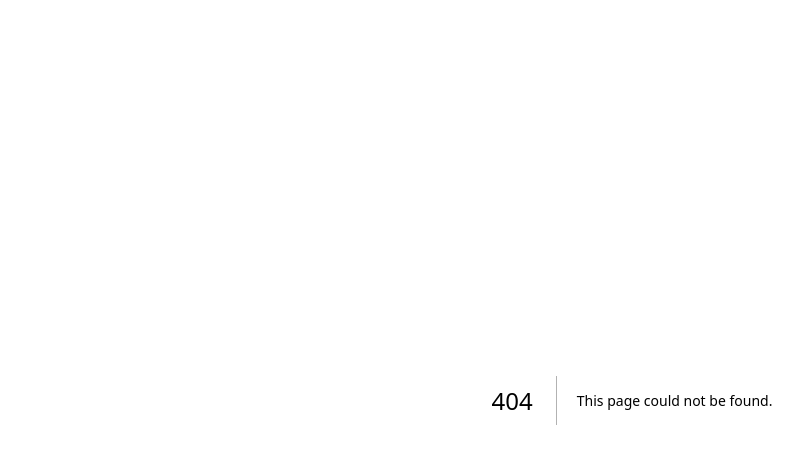
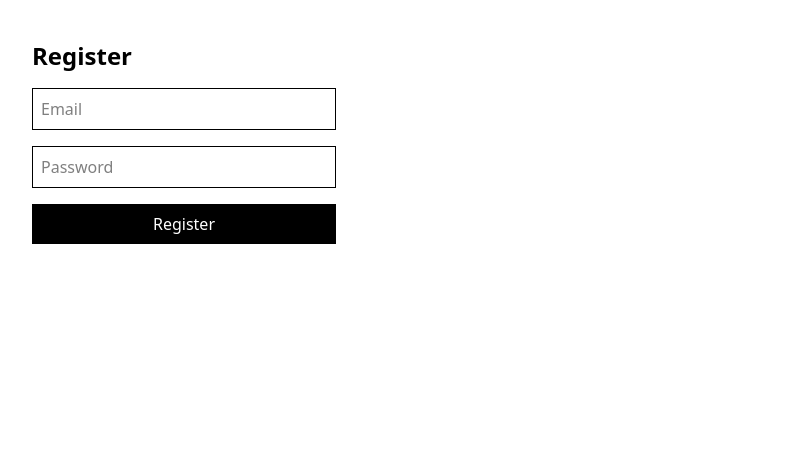
Before and after one commit to Pannnomaly1337/ecommerce-flowers-shop, a Next.js app in the folder frontend/: page /register in a window 1280 px wide. Before the commit this address had no page. Shown: the top 464 px of the page, without its empty margins (8-811 px from the left). Built offline with nearby package versions, Linux system fonts and the light colour scheme.

Commit message:
feat(auth-ui): implement login/register pages with protected route and token handling

```diff
--- /dev/null
+++ b/frontend/src/app/login/page.tsx
@@ -0,0 +1,36 @@
+"use client";
+
+import { login } from "@/src/services/auth.service";
+import { useRouter } from "next/navigation";
+import { useState } from "react";
+
+export default function LoginPage() {
+  const router = useRouter();
+
+  const [email, setEmail] = useState("");
+  const [password, setPassword] = useState("");
+
+  const handleLogin = async () => {
+    try {
+      const res = await login(email, password);
+
+      localStorage.setItem("token", res.access_token);
+
+      router.push("/");
+    } catch (err) {
+      console.error(err);
+      alert("Login failed");
+    }
+  };
+
+  return (
+    <div className="p-10 flex flex-col gap-4 max-w-sm">
+        <h1 className=" text-2xl font-bold">Login</h1>
+
+        <input className="border p-2" placeholder="Email" onChange={(e) => setEmail(e.target.value)} />
+        <input className="border p-2" placeholder="Password" type="password" onChange={(e) => setPassword(e.target.value)} />
+
+        <button className="bg-black text-white p-2" onClick={handleLogin}>Login</button>
+    </div>
+  );
+}
--- a/frontend/src/app/page.tsx
+++ b/frontend/src/app/page.tsx
@@ -2,15 +2,24 @@
 
 import { useEffect } from "react";
 import { getProducts } from "../services/product.service";
+import { useRouter } from "next/navigation";
 
 export default function Home() {
+  const router = useRouter();
+
   useEffect(() => {
+    const token = localStorage.getItem('token');
+
+    if (!token)
+    {
+      router.push("/login");
+    }
     getProducts().then(console.log);
   }, []);
 
   return (
     <main className="p-10">
-      <h1 className="text-3xl font-bold">Flower Shop</h1>
+      <h1 className="text-3xl font-bold">Home</h1>
     </main>
   );
 }
--- /dev/null
+++ b/frontend/src/app/register/page.tsx
@@ -0,0 +1,45 @@
+"use client";
+
+import { register } from "@/src/services/auth.service";
+import { useRouter } from "next/navigation";
+import { useState } from "react";
+
+export default function RegisterPage() {
+  const router = useRouter();
+  const [email, setEmail] = useState("");
+  const [password, setPassword] = useState("");
+
+  const handleRegister = async () => {
+    try {
+      await register(email, password);
+      alert("Register success");
+
+      router.push("/login");
+    } catch (err) {
+      console.error(err);
+      alert("Register failed");
+    }
+  };
+
+  return (
+    <div className="p-10 flex flex-col gap-4 max-w-sm">
+      <h1 className="text-2xl font-bold">Register</h1>
+
+      <input
+        className="border p-2"
+        placeholder="Email"
+        onChange={(e) => setEmail(e.target.value)}
+      />
+      <input
+        className="border p-2"
+        placeholder="Password"
+        type="password"
+        onChange={(e) => setPassword(e.target.value)}
+      />
+
+      <button className="bg-black text-white p-2" onClick={handleRegister}>
+        Register
+      </button>
+    </div>
+  );
+}
--- a/frontend/src/services/auth.service.ts
+++ b/frontend/src/services/auth.service.ts
@@ -8,3 +8,12 @@ export const login = async (email: string, password: string) => {
 
   return res.data;
 };
+
+export const register = async (email: string, password: string) => {
+  const res = await api.post("/auth/register", {
+    email,
+    password,
+  });
+
+  return res.data;
+};
```
